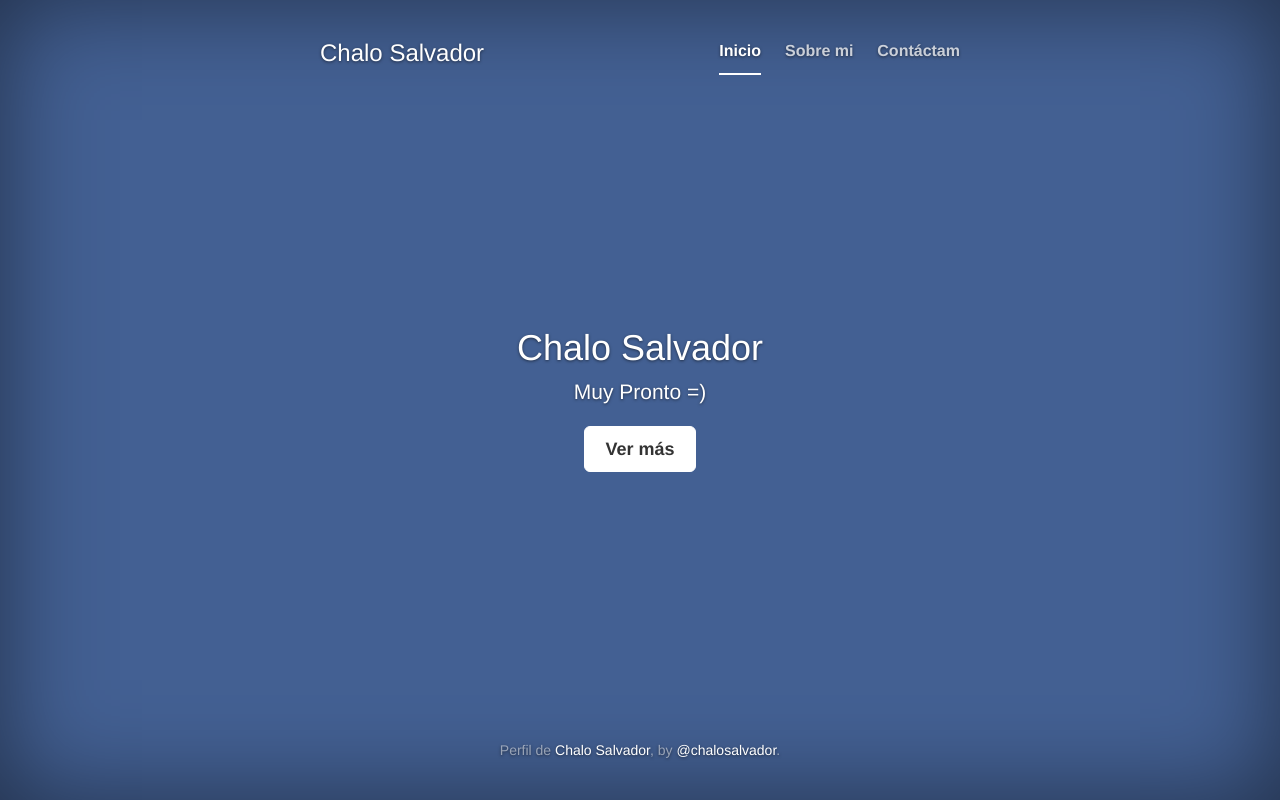
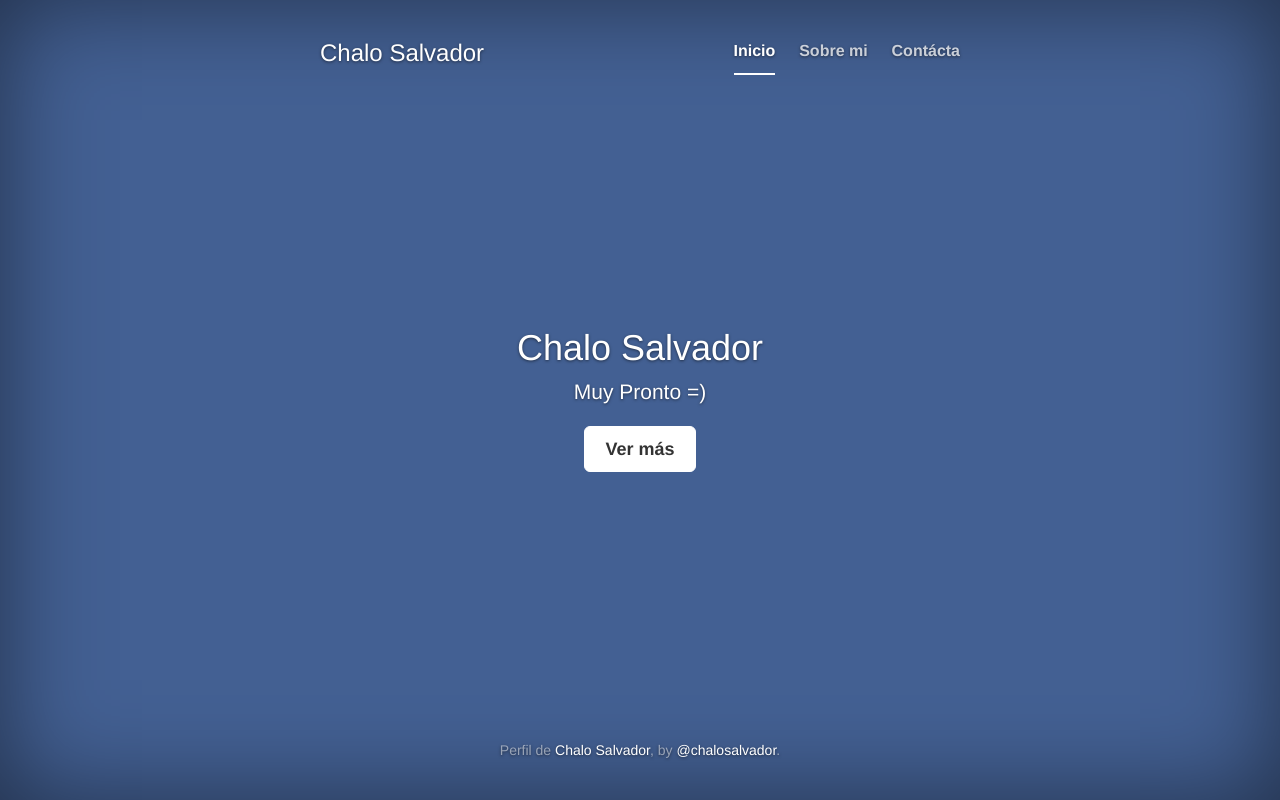
Before and after one commit to chalosalvador/cover, a PHP site: page / in a window 1280 px wide. Run offline with PHP 8.4, Linux system fonts and the light colour scheme; some libraries are stand-ins or nearby versions.

Commit message:
index cover

```diff
--- a/index.php
+++ b/index.php
@@ -38,7 +38,7 @@
                 <ul class="nav masthead-nav">
                   <li class="active"><a href="#">Inicio</a></li>
                   <li><a href="#">Sobre mi</a></li>
-                  <li><a href="#">Contáctam</a></li>
+                  <li><a href="#">Contácta</a></li>
                 </ul>
               </nav>
             </div>
```
